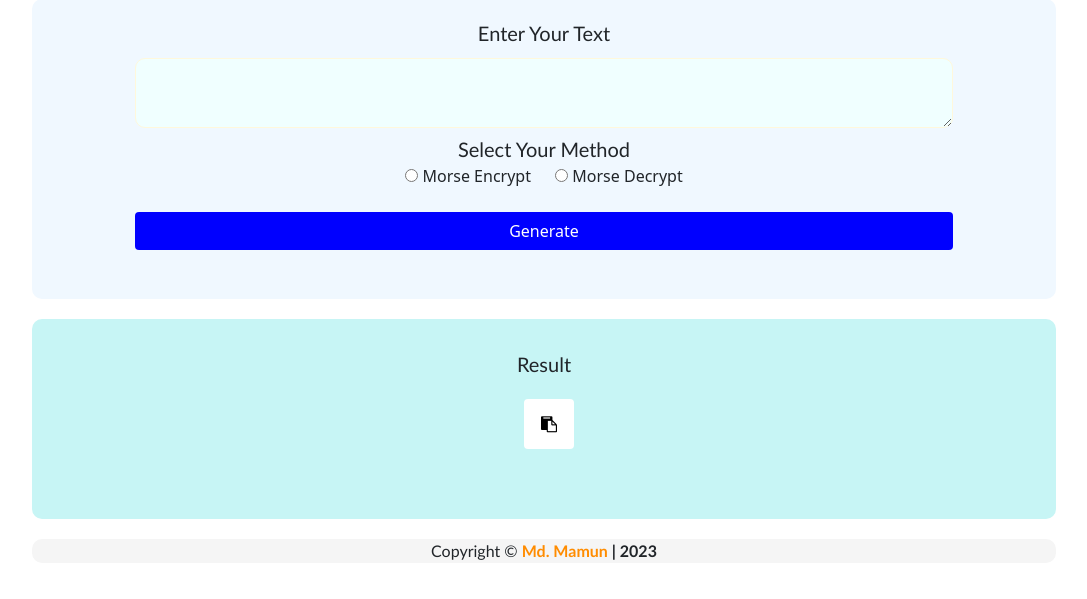
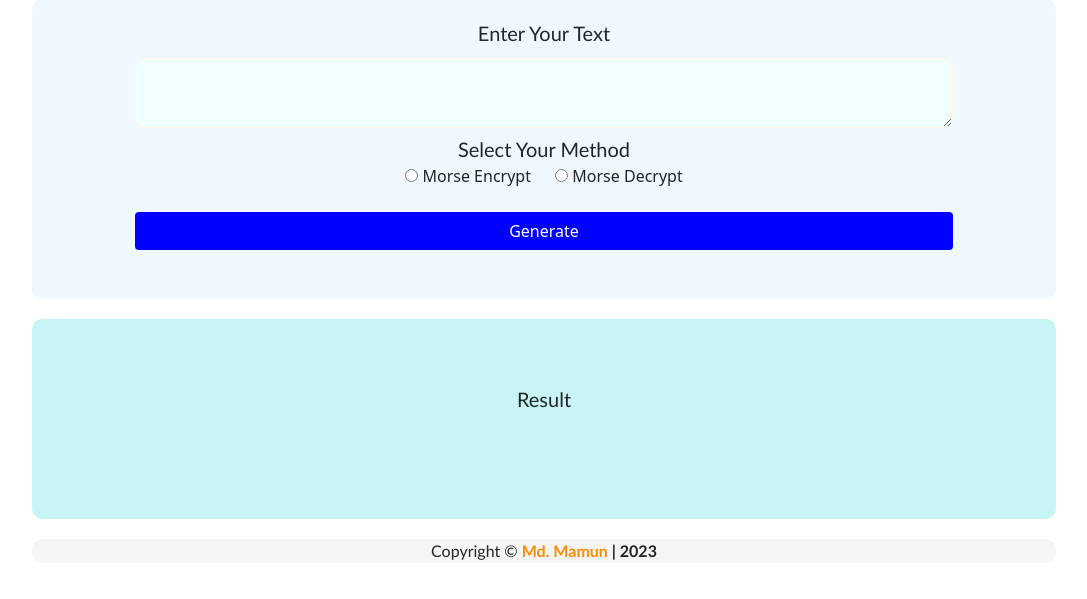
Before and after one commit to MamunKhan71/MorseCode, a Flask app: page / in a window 1280 px wide. Shown: the part 71-670 px from the top of the page, without its empty margins (96-1183 px from the left). Run offline with Flask 3, Linux system fonts and the light colour scheme.

Commit message:
Code Improvements!

```diff
--- a/templates/index.html
+++ b/templates/index.html
@@ -28,7 +28,7 @@
                   <label for="method" style="padding-right: 20px">Morse Encrypt</label>
                   <input type="radio" name="method" value="2">
                   <label for="method">Morse Decrypt</label> <br><br>
-                  <button class="btn">Generate</button>
+                  <button class="btn" onclick="copyToClipboard()">Generate</button>
                </form>
             </td>
          </tr>
@@ -41,8 +41,8 @@
                   <div class="textarea-wrapper">
                      {% if result %}
                      <textarea id="result">{{ result }}</textarea>
+{#                     <button onclick="copyToClipboard()"><i class="fa fa-clipboard fa-xl" aria-hidden="true"></i></button>#}
                      {% endif %}
-                     <button onclick="copyToClipboard()"><i class="fa fa-clipboard fa-xl" aria-hidden="true"></i></button>
                   </div>
                </form>
             </td>
```
